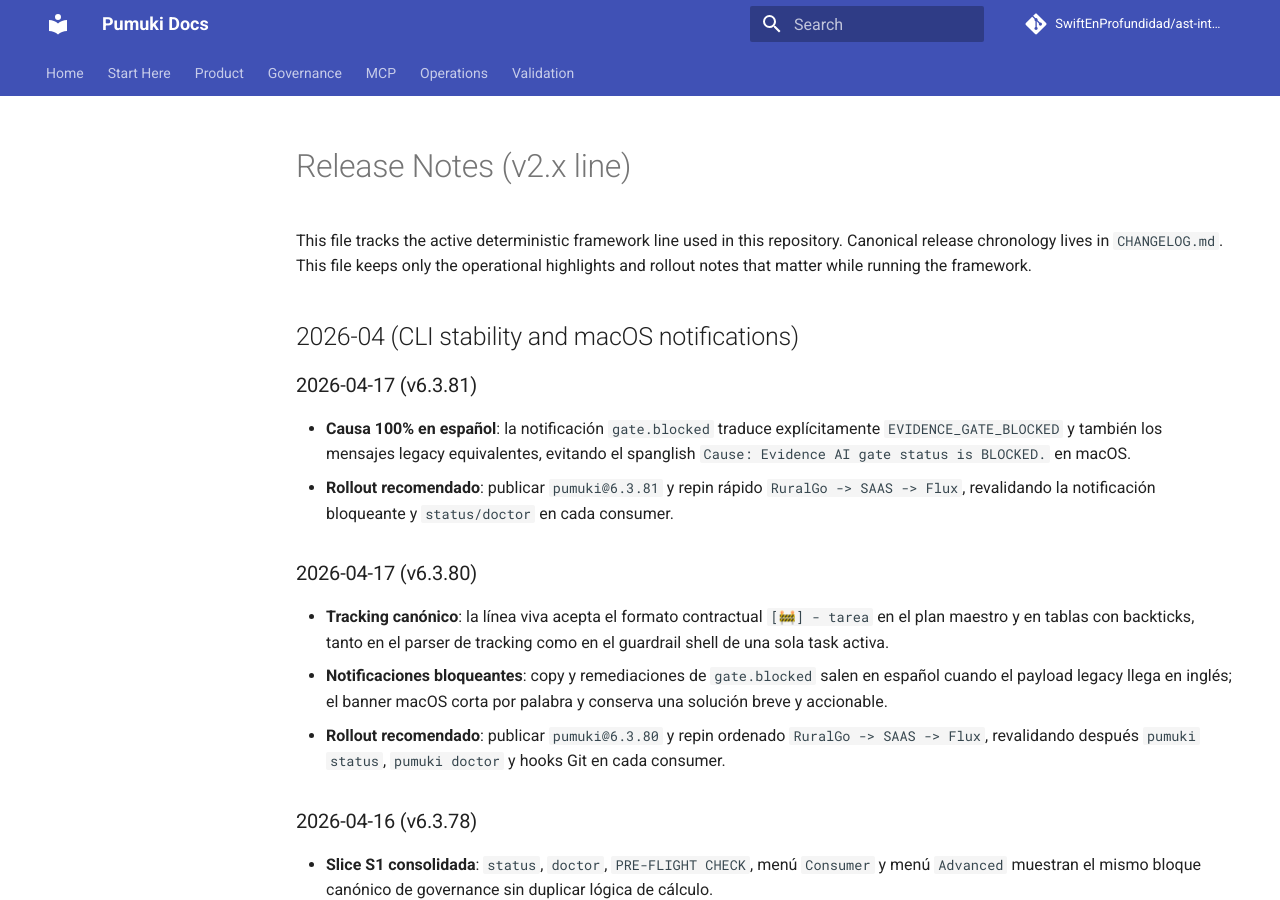
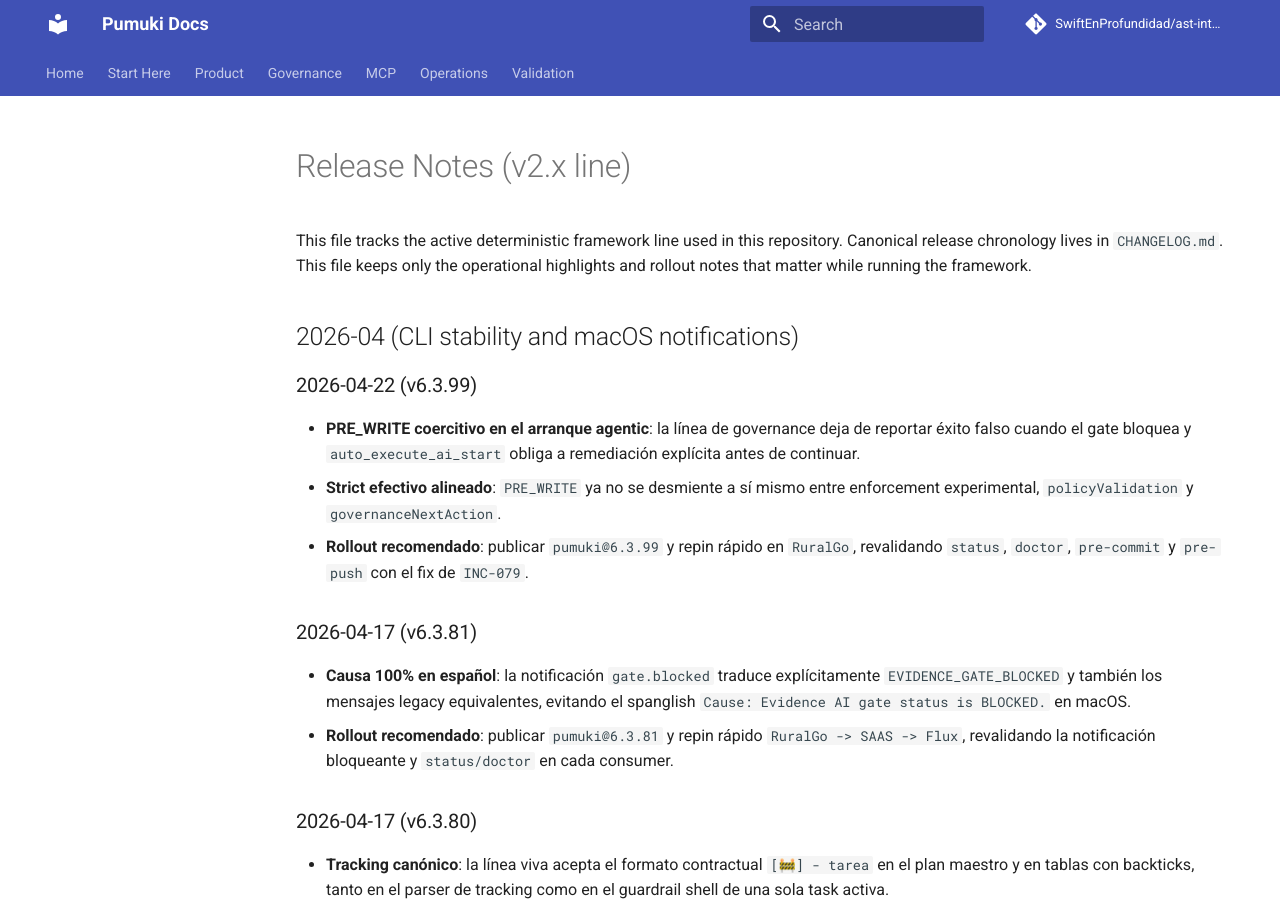
Before and after one commit to SwiftEnProfundidad/ast-intelligence-hooks, an MkDocs documentation site: the page built from docs/operations/RELEASE_NOTES.md, in a window 1280 px wide and 900 px high. Built offline with MkDocs 1.6.1 and Material for MkDocs 9.7.7, drawn with Linux system fonts in a browser that asks for light colours; comment, search, counter and statistics services are not loaded.

Commit message:
docs(release): align 6.3.99 rollout notes

```diff
--- a/docs/operations/RELEASE_NOTES.md
+++ b/docs/operations/RELEASE_NOTES.md
@@ -5,6 +5,12 @@ Canonical release chronology lives in `CHANGELOG.md`.
 This file keeps only the operational highlights and rollout notes that matter while running the framework.
 
 ## 2026-04 (CLI stability and macOS notifications)
+
+### 2026-04-22 (v6.3.99)
+
+- **PRE_WRITE coercitivo en el arranque agentic**: la línea de governance deja de reportar éxito falso cuando el gate bloquea y `auto_execute_ai_start` obliga a remediación explícita antes de continuar.
+- **Strict efectivo alineado**: `PRE_WRITE` ya no se desmiente a sí mismo entre enforcement experimental, `policyValidation` y `governanceNextAction`.
+- **Rollout recomendado**: publicar `pumuki@6.3.99` y repin rápido en `RuralGo`, revalidando `status`, `doctor`, `pre-commit` y `pre-push` con el fix de `INC-079`.
 
 ### 2026-04-17 (v6.3.81)
 
```
